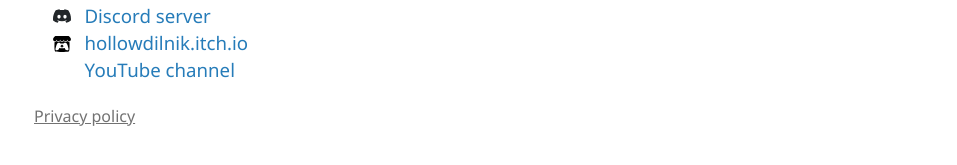
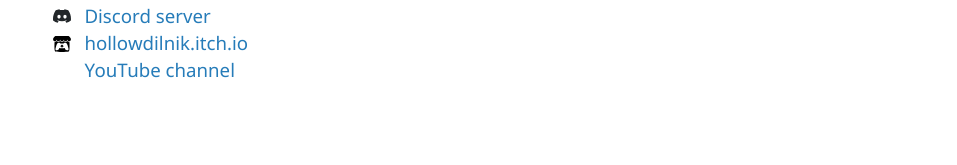
Before and after one commit to hollowdilnik/hollowdilnik.github.io, a Jekyll site: the page built from privacy.md, in a window 1280 px wide. Shown: the part 526-691 px from the top of the page, without its empty margins (156-1113 px from the left). Built offline with Jekyll 4.4.1, drawn with Linux system fonts in a browser that asks for light colours; our own code applies the rules of GitHub Pages for plain Markdown files.

Commit message:
Privacy policy link location

```diff
--- a/_includes/side-panel.html
+++ b/_includes/side-panel.html
@@ -1,8 +1,7 @@
-<header>
 <div class="site-title"><a href="{{ "/" | absolute_url }}">{{ site.title | default: site.github.repository_name }}</a>
 </div>
 {% if site.logo %}
-  <div class="site-title"><img class="logo" src="{{site.logo | relative_url}}" alt="Logo" /></div>
+  <div class="site-title"><a class="logo" href="{{ "/" | absolute_url }}"></a></div>
 {% endif %}
 
 <p>We are Dmitry Molchanov and Julia Molchanova. We make VR games focused on intense locomotion.</p>
@@ -13,6 +12,3 @@
   <li class="itch"><a href="https://hollowdilnik.itch.io">hollowdilnik.itch.io</a></li>
   <li class="youtube"><a href="https://www.youtube.com/channel/UCZLPLWEfKYVd7HmA7GOPM-w">YouTube channel</a></li>
 </ul>
-
-<a class="privacy" href="/privacy.html">Privacy policy</a>
-</header>
--- a/_layouts/default.html
+++ b/_layouts/default.html
@@ -14,7 +14,9 @@
   </head>
   <body>
     <div class="wrapper">
+      <header>
       {% include side-panel.html %}
+      </header>
       <section>
 
       {{ content }}
--- a/_sass/jekyll-theme-minimal.scss
+++ b/_sass/jekyll-theme-minimal.scss
@@ -155,6 +155,11 @@
   margin-bottom: 10px;
   width:270px;
   height:270px;
+  content: "";
+  display: inline-block;
+  background-size: contain;
+  background-repeat: no-repeat;
+  background-image: url(../img/logo.png);
 }
 
 kbd {
@@ -174,7 +179,7 @@
 header {
   width:270px;
   float:left;
-  position:fixed;
+  position:static;
   -webkit-font-smoothing:subpixel-antialiased;
 }
 
@@ -238,11 +243,15 @@
 @media print, screen and (min-width: 650px) {
   .itch-wide {display:block;}
   .itch-narrow {display:none;}
+  #footer-privacy {display: none;}
+  #sidebar-privacy {display: block;}
 }
 
 @media print, screen and (max-width: 650px) {
   .itch-wide {display:none;}
   .itch-narrow {display:block;}
+  #footer-privacy {display: block;}
+  #sidebar-privacy {display: none;}
 }
 
 @media print, screen and (max-width: 950px) {
```
Also changed, not shown: _layouts/home.html (+7 -0 lines).
